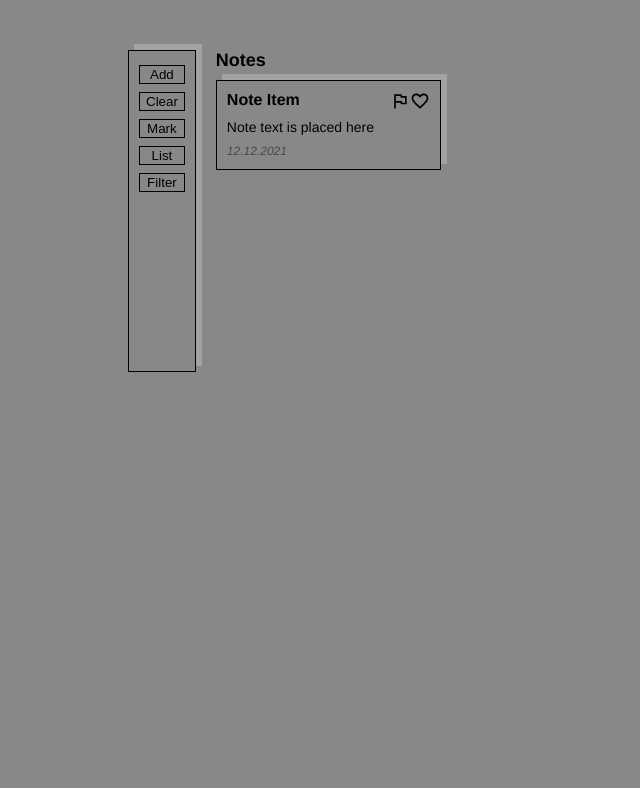
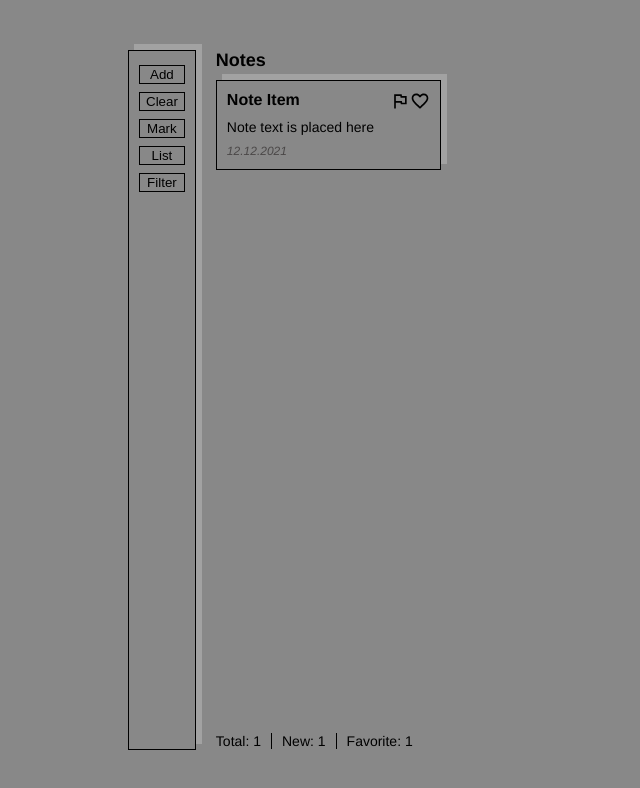
Before and after one commit to alex-y-kuznetsov/note, a Vue app: page / in a window 1280 px wide. Shown: the top 788 px of the page, without its empty margins (0-640 px from the left). Built offline with nearby package versions, Linux system fonts and the light colour scheme.

Commit message:
stats component

```diff
--- a/src/assets/styles/components/home.less
+++ b/src/assets/styles/components/home.less
@@ -1,5 +1,8 @@
 .home {
-  margin: 50px auto;
+  margin: 0 auto;
+  padding: 50px 0;
+  box-sizing: border-box;
+  height: 100%;
   width: 80%;
   display: flex;
 }
--- a/src/assets/styles/components/notes.less
+++ b/src/assets/styles/components/notes.less
@@ -1,4 +1,6 @@
 .notes {
+  display: flex;
+  flex-direction: column;
   flex: 1 1 0;
 }
 
--- /dev/null
+++ b/src/assets/styles/components/stats.less
@@ -0,0 +1,14 @@
+.stats {
+  margin-top: auto;
+}
+
+.stats_item {
+  font-size: 14px;
+  line-height: 16px;
+
+  &:not(:last-of-type) {
+    margin-right: 10px;
+    padding-right: 10px;
+    border-right: 1px solid @main_color;
+  }
+}
--- a/src/assets/styles/styles.less
+++ b/src/assets/styles/styles.less
@@ -4,3 +4,4 @@
 @import './components/home.less';
 @import './components/notes.less';
 @import './components/controls.less';
+@import './components/stats.less';
--- a/src/components/Notes.vue
+++ b/src/components/Notes.vue
@@ -6,16 +6,18 @@
       <NewNoteItem v-if="isAddNoteShown" />
       <NoteItem />
     </div>
+    <Stats />
   </div>
 </template>
 
 <script>
 import NewNoteItem from '@/components/NewNoteItem.vue';
 import NoteItem from '@/components/NoteItem.vue';
+import Stats from '@/components/Stats.vue';
 import { mapState } from 'vuex';
 
 export default {
-  components: { NewNoteItem, NoteItem },
+  components: { NewNoteItem, NoteItem, Stats },
   computed: {
     ...mapState([
       'isAddNoteShown',
--- /dev/null
+++ b/src/components/Stats.vue
@@ -0,0 +1,13 @@
+<template>
+  <div class="stats">
+    <span class="stats_item">Total: 1</span>
+    <span class="stats_item">New: 1</span>
+    <span class="stats_item">Favorite: 1</span>
+  </div>
+</template>
+
+<script>
+export default {
+
+}
+</script>
```
